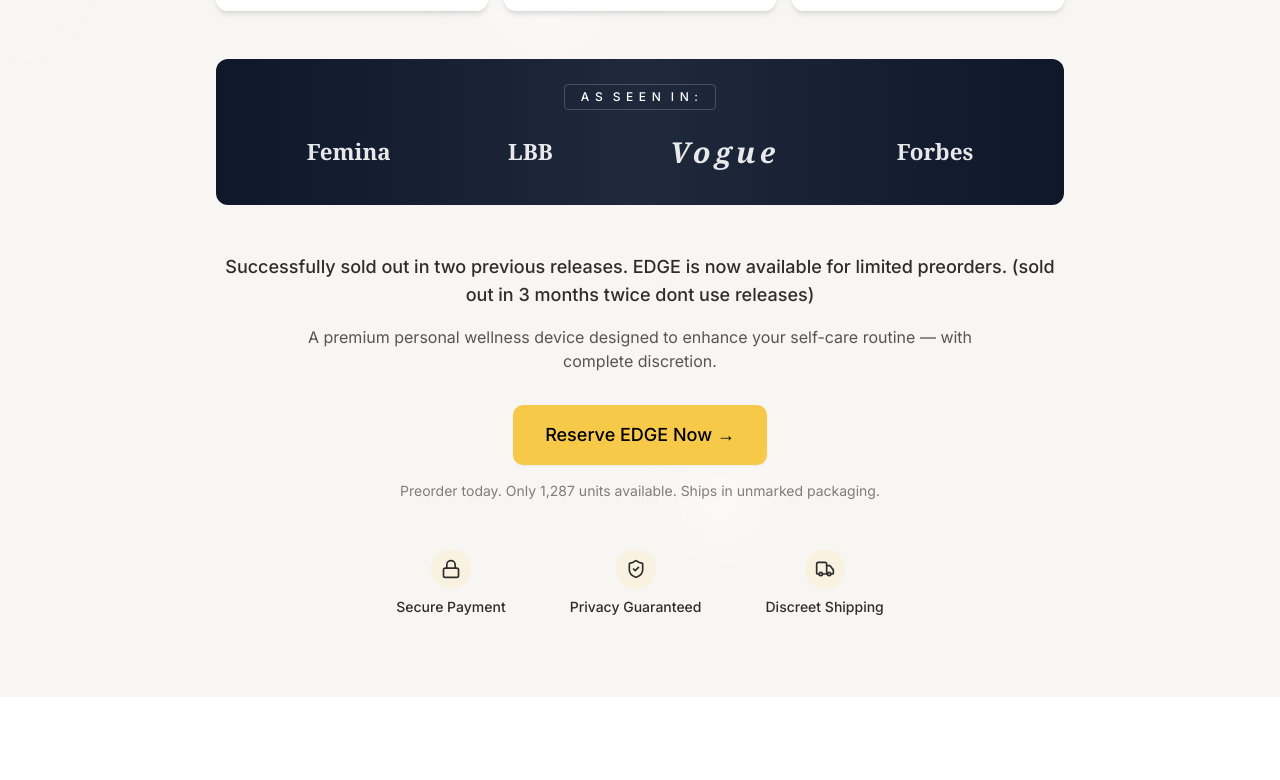
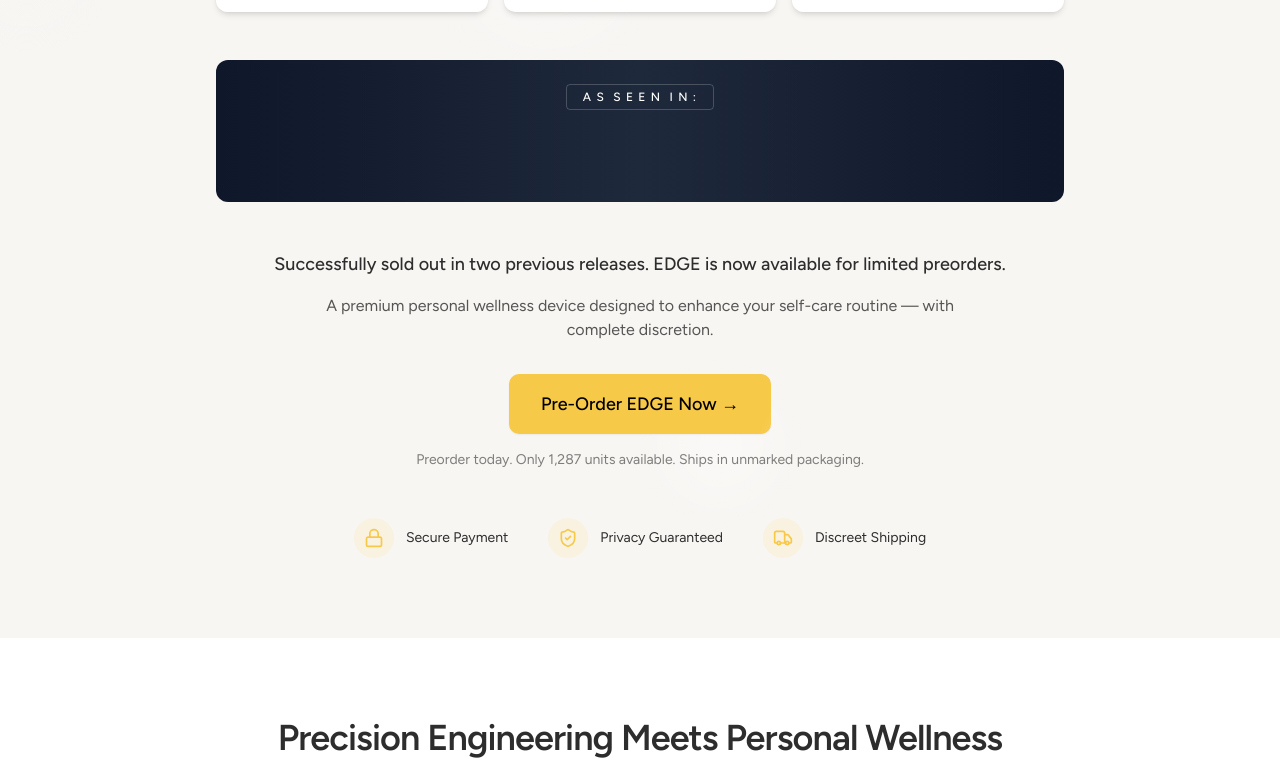
Before and after one commit to sujoymukerjiMM/edge-luxe-lifestyle, a React (Vite) app: page / in a window 1280 px wide. Shown: the part 1200-1980 px from the top of the page. Built offline with nearby package versions, Linux system fonts and the light colour scheme.

Commit message:
Update font and improve UI
- Updated font to Figtree across the project.
- Improved the "As Seen In" section with placeholder SVG files and constant scrolling motion.
- Fixed spacing issues on mobile devices.
- Changed "Reserve Now" to "Pre-Order Now" throughout the codebase.

```diff
--- a/src/components/AsSeenIn.tsx
+++ b/src/components/AsSeenIn.tsx
@@ -3,12 +3,15 @@ import React from "react";
 import { motion } from "framer-motion";
 
 export default function AsSeenIn() {
-  // Define the logos that will be shown in the "As Seen In" section
-  const logos = [
-    { name: "Femina", width: "100px" },
-    { name: "LBB", width: "70px" },
-    { name: "Vogue", width: "120px" },
-    { name: "Forbes", width: "110px" }
+  // Define placeholder SVG logos
+  const logoSvgs = [
+    // Simplified brand SVG placeholders
+    `<svg viewBox="0 0 120 40" xmlns="http://www.w3.org/2000/svg"><text x="10" y="25" font-family="Figtree, sans-serif" font-size="16" fill="white" font-style="italic">Femina</text></svg>`,
+    `<svg viewBox="0 0 120 40" xmlns="http://www.w3.org/2000/svg"><text x="10" y="25" font-family="Figtree, sans-serif" font-size="20" font-weight="bold" fill="white">LBB</text></svg>`,
+    `<svg viewBox="0 0 120 40" xmlns="http://www.w3.org/2000/svg"><text x="10" y="25" font-family="Figtree, sans-serif" font-size="18" fill="white" font-style="italic" letter-spacing="2">Vogue</text></svg>`,
+    `<svg viewBox="0 0 120 40" xmlns="http://www.w3.org/2000/svg"><text x="10" y="25" font-family="Figtree, sans-serif" font-size="16" fill="white">Forbes</text></svg>`,
+    `<svg viewBox="0 0 120 40" xmlns="http://www.w3.org/2000/svg"><text x="10" y="25" font-family="Figtree, sans-serif" font-size="16" fill="white">GQ</text></svg>`,
+    `<svg viewBox="0 0 120 40" xmlns="http://www.w3.org/2000/svg"><text x="10" y="25" font-family="Figtree, sans-serif" font-size="16" fill="white">Times</text></svg>`,
   ];
 
   return (
@@ -24,22 +27,25 @@ export default function AsSeenIn() {
             A S&nbsp;&nbsp;S E E N&nbsp;&nbsp;I N :
           </span>
         </div>
-        <div className="flex justify-around items-center px-8 py-2">
-          {logos.map((logo, index) => (
-            <div
-              key={index}
-              className="text-white font-serif font-bold"
-              style={{
-                fontSize: logo.name === "Vogue" ? "1.8rem" : "1.4rem",
-                fontStyle: logo.name === "Vogue" ? "italic" : "normal",
-                letterSpacing: logo.name === "Vogue" ? "0.15em" : "normal",
-                fontWeight: logo.name === "LBB" ? "800" : "bold",
-                opacity: 0.9
-              }}
-            >
-              {logo.name}
-            </div>
-          ))}
+
+        {/* Scrolling logo container */}
+        <div className="relative flex overflow-x-hidden">
+          <div className="flex items-center py-2 animate-scroll whitespace-nowrap">
+            {logoSvgs.map((svg, index) => (
+              <div key={`logo-1-${index}`} className="mx-4 md:mx-8 h-8 md:h-10">
+                <div dangerouslySetInnerHTML={{ __html: svg }} />
+              </div>
+            ))}
+          </div>
+
+          {/* Duplicate set of logos for seamless scrolling */}
+          <div className="flex items-center py-2 animate-scroll whitespace-nowrap" aria-hidden="true">
+            {logoSvgs.map((svg, index) => (
+              <div key={`logo-2-${index}`} className="mx-4 md:mx-8 h-8 md:h-10">
+                <div dangerouslySetInnerHTML={{ __html: svg }} />
+              </div>
+            ))}
+          </div>
         </div>
       </div>
     </motion.div>
--- a/src/components/Header.tsx
+++ b/src/components/Header.tsx
@@ -41,7 +41,7 @@ export default function Header() {
           href="#preorder"
           className="btn-primary text-sm md:text-base animate-fade-in"
         >
-          Reserve Now
+          Pre-Order Now
         </a>
       </div>
     </header>
--- a/src/components/Hero.tsx
+++ b/src/components/Hero.tsx
@@ -4,11 +4,12 @@ import TrustBadges from "./TrustBadges";
 import { motion } from "framer-motion";
 import { Carousel, CarouselContent, CarouselItem, CarouselNext, CarouselPrevious } from "./ui/carousel";
 import AsSeenIn from "./AsSeenIn";
+
 export default function Hero() {
   const productImages = ["https://images.unsplash.com/photo-1617791160536-598cf32026fb?q=80&w=1528&auto=format&fit=crop&ixlib=rb-4.0.3", "https://images.unsplash.com/photo-1611186871348-b1ce696e52c9?q=80&w=1970&auto=format&fit=crop&ixlib=rb-4.0.3", "https://images.unsplash.com/photo-1631558996800-a39e133195de?q=80&w=2070&auto=format&fit=crop&ixlib=rb-4.0.3", "https://images.unsplash.com/photo-1630410672123-9388623ab661?q=80&w=1974&auto=format&fit=crop&ixlib=rb-4.0.3", "https://images.unsplash.com/photo-1605236453806-6ff36851218e?q=80&w=2070&auto=format&fit=crop&ixlib=rb-4.0.3", "https://images.unsplash.com/photo-1609942072337-c3370e820998?q=80&w=2070&auto=format&fit=crop&ixlib=rb-4.0.3", "https://images.unsplash.com/photo-1635311914102-b7d1c0db6d8f?q=80&w=2070&auto=format&fit=crop&ixlib=rb-4.0.3", "https://images.unsplash.com/photo-1617778368431-f97343a411ab?q=80&w=2069&auto=format&fit=crop&ixlib=rb-4.0.3"];
 
-  // New product GIFs array (using placeholder images since we can't add actual GIFs)
   const productGifs = ["https://images.unsplash.com/photo-1618826411640-d6df44dd3f7a?q=80&w=1974&auto=format&fit=crop&ixlib=rb-4.0.3", "https://images.unsplash.com/photo-1631643690103-aaa1ad5f0cc9?q=80&w=1974&auto=format&fit=crop&ixlib=rb-4.0.3", "https://images.unsplash.com/photo-1613483187636-c2024013d54a?q=80&w=2070&auto=format&fit=crop&ixlib=rb-4.0.3"];
+
   return <AnimatedGradient className="pt-32 pb-20 overflow-hidden">
       <div className="container mx-auto px-4 md:px-6 text-center max-w-4xl">
         <motion.div initial={{
@@ -55,7 +56,6 @@ export default function Hero() {
           </div>
         </motion.div>
 
-        {/* Product Animation Showcase */}
         <motion.div initial={{
         opacity: 0,
         y: 20
@@ -91,14 +91,14 @@ export default function Hero() {
         duration: 0.5,
         delay: 0.6
       }} className="mt-12">
-          <p className="font-medium text-lg mb-4">Successfully sold out in two previous releases. EDGE is now available for limited preorders. (sold out in 3 months twice dont use releases)
+          <p className="font-medium text-lg mb-4">Successfully sold out in two previous releases. EDGE is now available for limited preorders.
         </p>
           <p className="text-charcoal/80 mb-8 max-w-2xl mx-auto">
             A premium personal wellness device designed to enhance your self-care routine — with complete discretion.
           </p>
 
           <a href="#preorder" className="btn-primary px-8 py-4 text-base md:text-lg shine-effect">
-            Reserve EDGE Now →
+            Pre-Order EDGE Now →
           </a>
 
           <p className="text-sm text-charcoal/60 mt-4">
--- a/src/components/PreOrder.tsx
+++ b/src/components/PreOrder.tsx
@@ -16,7 +16,7 @@ export default function PreOrder() {
             Limited Release: Only 1,287 Units Available
           </h2>
           <p className="text-charcoal/80 text-lg mb-10">
-            EDGE has consistently sold out with each release. This limited production run ensures the highest quality standards are maintained. Reserve yours now to avoid disappointment.
+            EDGE has consistently sold out with each release. This limited production run ensures the highest quality standards are maintained. Pre-order yours now to avoid disappointment.
           </p>
 
           <div className="p-8 bg-gray-50 rounded-xl shadow-sm border border-gray-100 mb-8">
@@ -28,7 +28,7 @@ export default function PreOrder() {
               </div>
             </div>
             <a href="#" className="btn-primary text-lg px-8 py-4 shine-effect">
-              Reserve EDGE Now →
+              Pre-Order EDGE Now →
             </a>
             <p className="text-sm text-charcoal/60 mt-4">
               Ships in plain packaging. No payment charged until product ships. Estimated delivery: 3-4 weeks.
--- a/src/components/StickyButton.tsx
+++ b/src/components/StickyButton.tsx
@@ -40,7 +40,7 @@ export default function StickyButton() {
         >
           <div className="pointer-events-auto bg-white/80 backdrop-blur-md px-6 py-4 rounded-full shadow-lg border border-gray-100">
             <a href="#preorder" className="btn-primary">
-              Reserve EDGE Now →
+              Pre-Order EDGE Now →
             </a>
           </div>
         </motion.div>
--- a/src/components/TrustBadges.tsx
+++ b/src/components/TrustBadges.tsx
@@ -1,47 +1,41 @@
 
 import React from "react";
 import { motion } from "framer-motion";
-import { ShieldCheck, Truck, Lock } from "lucide-react";
+import { LockIcon, ShieldCheck, Truck } from "lucide-react";
 
 export default function TrustBadges() {
   const badges = [
     {
-      icon: <Lock className="h-5 w-5" />,
-      text: "Secure Payment",
+      icon: <LockIcon className="h-5 w-5" />,
+      label: "Secure Payment"
     },
     {
       icon: <ShieldCheck className="h-5 w-5" />,
-      text: "Privacy Guaranteed",
+      label: "Privacy Guaranteed"
     },
     {
       icon: <Truck className="h-5 w-5" />,
-      text: "Discreet Shipping",
-    },
+      label: "Discreet Shipping"
+    }
   ];
 
   return (
-    <div className="mt-12">
-      <motion.div
-        initial={{ opacity: 0, y: 20 }}
-        animate={{ opacity: 1, y: 0 }}
-        transition={{ duration: 0.5, delay: 0.8 }}
-        className="flex flex-row items-center justify-center gap-8 md:gap-16 flex-wrap"
-      >
+    <motion.div
+      initial={{ opacity: 0, y: 20 }}
+      animate={{ opacity: 1, y: 0 }}
+      transition={{ duration: 0.5, delay: 0.7 }}
+      className="mt-12"
+    >
+      <div className="flex flex-row flex-wrap justify-center items-center gap-4 md:gap-10">
         {badges.map((badge, index) => (
-          <motion.div
-            key={index}
-            initial={{ opacity: 0, y: 10 }}
-            animate={{ opacity: 1, y: 0 }}
-            transition={{ duration: 0.3, delay: 0.9 + index * 0.1 }}
-            className="flex flex-col items-center"
-          >
-            <div className="w-10 h-10 bg-yellow/10 rounded-full flex items-center justify-center mb-2">
-              {badge.icon}
+          <div key={index} className="flex items-center">
+            <div className="w-10 h-10 rounded-full bg-yellow/10 flex items-center justify-center mr-3">
+              <span className="text-yellow">{badge.icon}</span>
             </div>
-            <span className="text-sm font-medium">{badge.text}</span>
-          </motion.div>
+            <span className="text-sm">{badge.label}</span>
+          </div>
         ))}
-      </motion.div>
-    </div>
+      </div>
+    </motion.div>
   );
 }
--- a/src/index.css
+++ b/src/index.css
@@ -1,5 +1,4 @@
-
-@import url('https://fonts.googleapis.com/css2?family=Inter:wght@300;400;500;600;700&display=swap');
+@import url('https://fonts.googleapis.com/css2?family=Figtree:wght@300;400;500;600;700&display=swap');
 
 @tailwind base;
 @tailwind components;
@@ -46,10 +45,12 @@
 
   body {
     @apply bg-offwhite text-charcoal antialiased;
+    font-family: 'Figtree', sans-serif;
   }
 
   h1, h2, h3, h4, h5, h6 {
     @apply font-medium tracking-tight;
+    font-family: 'Figtree', sans-serif;
   }
 }
 
--- a/tailwind.config.ts
+++ b/tailwind.config.ts
@@ -1,4 +1,3 @@
-
 import type { Config } from "tailwindcss";
 
 export default {
@@ -137,6 +136,10 @@ export default {
 					'100%': {
 						transform: 'translateX(100%)'
 					}
+				},
+				'scroll': {
+					'0%': { transform: 'translateX(0)' },
+					'100%': { transform: 'translateX(-100%)' },
 				}
 			},
 			animation: {
@@ -147,10 +150,12 @@ export default {
 				'scale-in': 'scale-in 0.4s ease-out',
 				'pulse-slow': 'pulse 3s cubic-bezier(0.4, 0, 0.6, 1) infinite',
 				'rotate-slow': 'rotate-slow 15s linear infinite',
-				'shimmer': 'shimmer 2s infinite'
+				'shimmer': 'shimmer 2s infinite',
+				'scroll': 'scroll 25s linear infinite',
 			},
 			fontFamily: {
-				sans: ['Inter', 'sans-serif']
+				sans: ['Figtree', 'sans-serif'],
+				figtree: ['Figtree', 'sans-serif']
 			}
 		}
 	},
```
